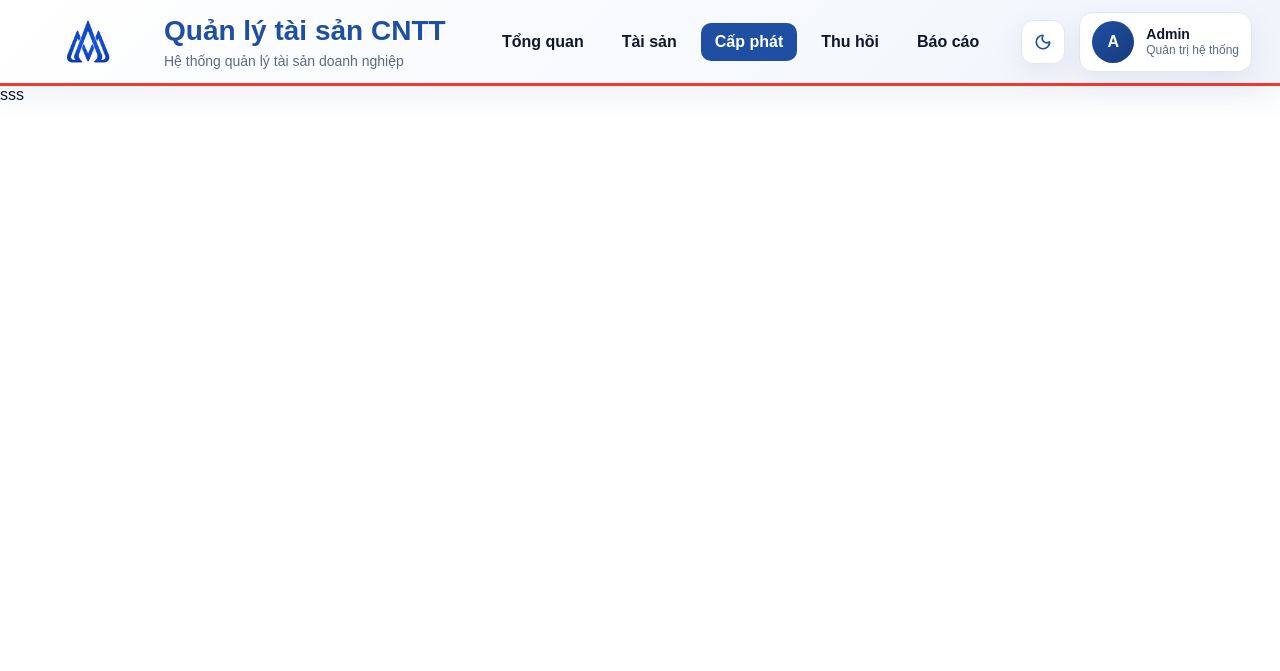
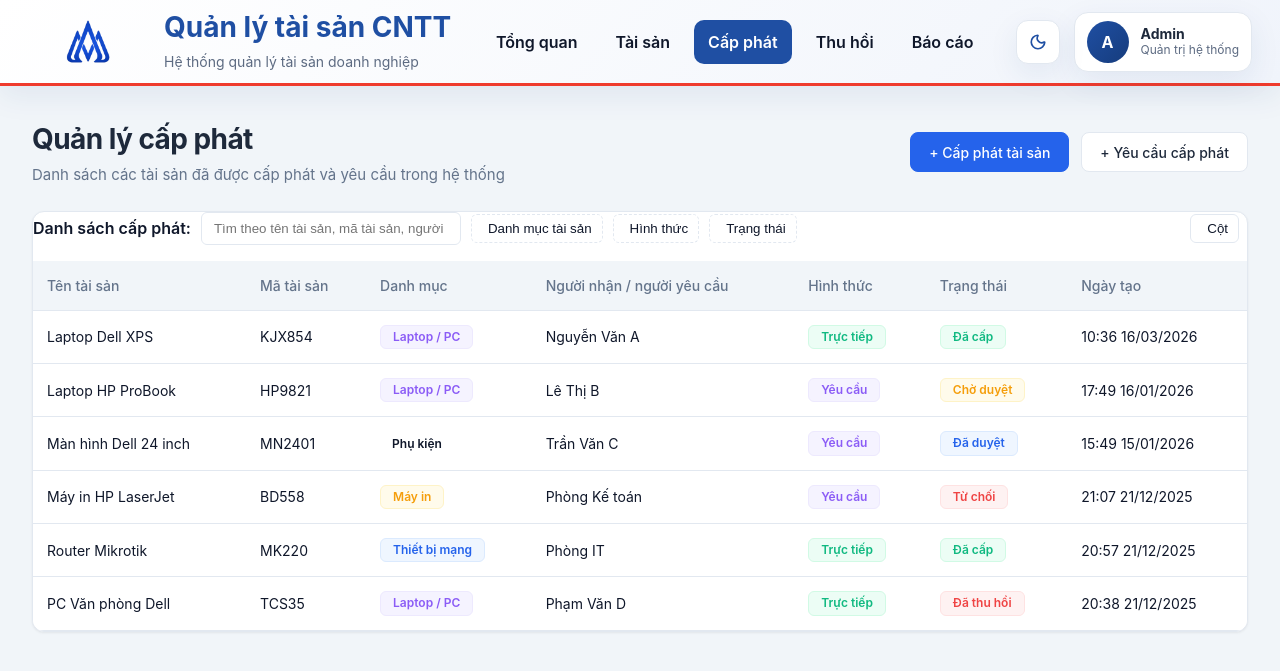
Before and after one commit to Minh-boop2/AssetOne, a Flask app: page /assign in a window 1280 px wide. Shown: the top 671 px of the page. Run offline with Flask 3, Linux system fonts and the light colour scheme.

Commit message:
assgin v1

```diff
--- a/static/css/assgin/assign.css
+++ b/static/css/assgin/assign.css
@@ -0,0 +1,211 @@
+:root {
+  /* Bảng màu chính - Hiện đại & Chuyên nghiệp */
+  --primary: #2563eb;
+  --primary-hover: #1d4ed8;
+  --primary-soft: #eff6ff;
+  --text-main: #1e293b;
+  --text-muted: #64748b;
+  --border: #e2e8f0;
+  --bg: #f1f5f9;
+  --white: #ffffff;
+
+  /* Bảng màu trạng thái */
+  --green: #10b981;
+  --green-soft: #ecfdf5;
+  --orange: #f59e0b;
+  --orange-soft: #fffbeb;
+  --red: #ef4444;
+  --red-soft: #fef2f2;
+  --purple: #8b5cf6;
+  --purple-soft: #f5f3ff;
+  --blue-soft: #e0f2fe;
+  --sky: #0ea5e9;
+}
+
+* {
+  box-sizing: border-box;
+}
+
+body {
+  margin: 0;
+  font-family: 'Inter', -apple-system, BlinkMacSystemFont, "Segoe UI", Roboto, sans-serif;
+  background: var(--bg);
+  color: var(--text-main);
+  line-height: 1.5;
+}
+
+/* Container chính */
+.assign-page {
+  padding: 32px;
+  max-width: 1400px;
+  margin: 0 auto;
+}
+
+/* Heading section */
+.page-heading {
+  display: flex;
+  justify-content: space-between;
+  align-items: center;
+  margin-bottom: 24px;
+}
+
+.heading-left h1 {
+  margin: 0 0 4px;
+  font-size: 28px;
+  font-weight: 700;
+  color: var(--text-main);
+  letter-spacing: -0.02em;
+}
+
+.heading-left p {
+  margin: 0;
+  color: var(--text-muted);
+  font-size: 15px;
+}
+
+/* Buttons */
+.btn {
+  height: 40px;
+  padding: 0 18px;
+  border-radius: 8px;
+  border: 1px solid var(--border);
+  background: var(--white);
+  color: var(--text-main);
+  display: inline-flex;
+  align-items: center;
+  justify-content: center;
+  gap: 8px;
+  cursor: pointer;
+  font-weight: 500;
+  font-size: 14px;
+  transition: all 0.2s ease;
+}
+
+.btn-primary {
+  background: var(--primary);
+  color: white;
+  border-color: var(--primary);
+}
+
+.btn-primary:hover {
+  background: var(--primary-hover);
+  transform: translateY(-1px);
+  box-shadow: 0 4px 12px rgba(37, 99, 235, 0.2);
+}
+
+.btn-outline:hover {
+  background: var(--bg);
+  border-color: var(--text-muted);
+}
+
+/* Card container */
+.content-card {
+  background: var(--white);
+  border: 1px solid var(--border);
+  border-radius: 12px;
+  box-shadow: 0 1px 3px rgba(0, 0, 0, 0.05), 0 1px 2px rgba(0, 0, 0, 0.02);
+  overflow: hidden;
+}
+
+/* Table styling */
+.table-wrap {
+  overflow-x: auto;
+}
+
+.assign-table {
+  width: 100%;
+  border-collapse: collapse;
+}
+
+.assign-table th {
+  background: #f8fafc;
+  padding: 14px 20px;
+  text-align: left;
+  font-size: 13px;
+  font-weight: 600;
+  text-transform: uppercase;
+  color: var(--text-muted);
+  letter-spacing: 0.05em;
+  border-bottom: 1px solid var(--border);
+}
+
+.assign-table td {
+  padding: 16px 20px;
+  border-bottom: 1px solid var(--border);
+  vertical-align: middle;
+}
+
+.assign-table tbody tr:last-child td {
+  border-bottom: none;
+}
+
+.assign-table tbody tr:hover {
+  background-color: #fbfcfe;
+}
+
+/* Badges tinh chỉnh */
+.badge {
+  padding: 4px 12px;
+  border-radius: 6px;
+  font-size: 12px;
+  font-weight: 600;
+  display: inline-block;
+  white-space: nowrap;
+}
+
+.badge-green { background: var(--green-soft); color: var(--green); border: 1px solid #d1fae5; }
+.badge-orange { background: var(--orange-soft); color: var(--orange); border: 1px solid #fef3c7; }
+.badge-red { background: var(--red-soft); color: var(--red); border: 1px solid #fee2e2; }
+.badge-purple { background: var(--purple-soft); color: var(--purple); border: 1px solid #ede9fe; }
+.badge-blue { background: var(--primary-soft); color: var(--primary); border: 1px solid #dbeafe; }
+
+/* Form inputs (Cho trang Create/Request) */
+input, select, textarea {
+  width: 100%;
+  padding: 10px 14px;
+  border: 1px solid var(--border);
+  border-radius: 8px;
+  background-color: var(--white);
+  color: var(--text-main);
+  transition: border-color 0.2s, box-shadow 0.2s;
+  outline: none;
+}
+
+input:focus, select:focus, textarea:focus {
+  border-color: var(--primary);
+  box-shadow: 0 0 0 3px rgba(37, 99, 235, 0.1);
+}
+
+label {
+  display: block;
+  font-weight: 500;
+  margin-bottom: 8px;
+  font-size: 14px;
+  color: #475569;
+}
+
+/* Toolbar & Search */
+.toolbar {
+  padding: 20px;
+  display: flex;
+  justify-content: space-between;
+  align-items: center;
+  background: #fff;
+  border-bottom: 1px solid var(--border);
+}
+
+.search-box {
+  position: relative;
+  max-width: 400px;
+}
+
+.search-box input {
+  padding-left: 40px;
+}
+
+/* Responsive */
+@media (max-width: 768px) {
+  .assign-page { padding: 16px; }
+  .page-heading { flex-direction: column; align-items: flex-start; gap: 16px; }
+  .btn { width: 100%; }
+}
--- a/templates/assign/assign_overview.html
+++ b/templates/assign/assign_overview.html
@@ -1 +1,90 @@
-sss
+<link rel="stylesheet" href="assign.css">
+
+<div class="assign-page">
+  <div class="page-heading">
+    <div class="heading-left">
+      <h1>Quản lý cấp phát</h1>
+      <p>Danh sách các tài sản đã được cấp phát và yêu cầu trong hệ thống</p>
+    </div>
+
+    <div class="page-actions" style="display: flex; gap: 12px;">
+      <a href="assign_create.html" class="btn btn-primary" style="text-decoration: none;">
+        + Cấp phát tài sản
+      </a>
+      <a href="request_create.html" class="btn btn-outline" style="text-decoration: none;">
+        + Yêu cầu cấp phát
+      </a>
+    </div>
+  </div>
+
+  <div class="content-card">
+    {% set title = 'Danh sách cấp phát:' %}
+    {% set placeholder = 'Tìm theo tên tài sản, mã tài sản, người nhận, người yêu cầu...' %}
+    {% set filters = ['Danh mục tài sản', 'Hình thức', 'Trạng thái'] %}
+    {% set show_columns = True %}
+    {% include 'components/table_toolbar.html' with context %}
+
+    {% macro render_category(row) %}
+      {% if row.category == 'laptop' %}
+        <span class="badge badge-purple">Laptop / PC</span>
+      {% elif row.category == 'printer' %}
+        <span class="badge badge-orange">Máy in</span>
+      {% elif row.category == 'network' %}
+        <span class="badge badge-blue">Thiết bị mạng</span>
+      {% else %}
+        <span class="badge badge-sky">Phụ kiện</span>
+      {% endif %}
+    {% endmacro %}
+
+    {% macro render_type(row) %}
+      {% if row.type == 'direct' %}
+        <span class="badge badge-green">Trực tiếp</span>
+      {% else %}
+        <span class="badge badge-purple">Yêu cầu</span>
+      {% endif %}
+    {% endmacro %}
+
+    {% macro render_status(row) %}
+      {% if row.status == 'assigned' %}
+        <span class="badge badge-green">Đã cấp</span>
+      {% elif row.status == 'pending' %}
+        <span class="badge badge-orange">Chờ duyệt</span>
+      {% elif row.status == 'approved' %}
+        <span class="badge badge-blue">Đã duyệt</span>
+      {% elif row.status == 'rejected' %}
+        <span class="badge badge-red">Từ chối</span>
+      {% else %}
+        <span class="badge badge-red">Đã thu hồi</span>
+      {% endif %}
+    {% endmacro %}
+
+    {% macro render_receiver(row) %}
+      {% if row.receiver %}
+        <span>{{ row.receiver }}</span>
+      {% else %}
+        <span style="color: var(--text-muted);">—</span>
+      {% endif %}
+    {% endmacro %}
+
+    {% set columns = [
+      {"key": "asset_name", "label": "Tên tài sản"},
+      {"key": "asset_code", "label": "Mã tài sản"},
+      {"key": "category", "label": "Danh mục", "render": render_category},
+      {"key": "receiver", "label": "Người nhận / người yêu cầu", "render": render_receiver},
+      {"key": "type", "label": "Hình thức", "render": render_type},
+      {"key": "status", "label": "Trạng thái", "render": render_status},
+      {"key": "created_at", "label": "Ngày tạo"}
+    ] %}
+
+    {% set data = [
+      { "asset_name": "Laptop Dell XPS", "asset_code": "KJX854", "category": "laptop", "receiver": "Nguyễn Văn A", "type": "direct", "status": "assigned", "created_at": "10:36 16/03/2026" },
+      { "asset_name": "Laptop HP ProBook", "asset_code": "HP9821", "category": "laptop", "receiver": "Lê Thị B", "type": "request", "status": "pending", "created_at": "17:49 16/01/2026" },
+      { "asset_name": "Màn hình Dell 24 inch", "asset_code": "MN2401", "category": "accessory", "receiver": "Trần Văn C", "type": "request", "status": "approved", "created_at": "15:49 15/01/2026" },
+      { "asset_name": "Máy in HP LaserJet", "asset_code": "BD558", "category": "printer", "receiver": "Phòng Kế toán", "type": "request", "status": "rejected", "created_at": "21:07 21/12/2025" },
+      { "asset_name": "Router Mikrotik", "asset_code": "MK220", "category": "network", "receiver": "Phòng IT", "type": "direct", "status": "assigned", "created_at": "20:57 21/12/2025" },
+      { "asset_name": "PC Văn phòng Dell", "asset_code": "TCS35", "category": "laptop", "receiver": "Phạm Văn D", "type": "direct", "status": "returned", "created_at": "20:38 21/12/2025" }
+    ] %}
+
+    {% include 'components/table.html' %}
+  </div>
+</div>
```
Also changed, not shown: templates/assign/assign_create.html (added, +50 -0 lines), templates/assign/request_create.html (added, +42 -0 lines).
